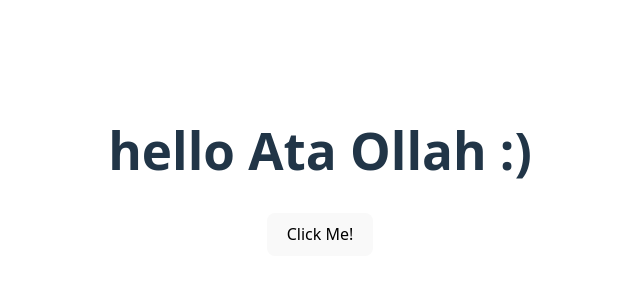
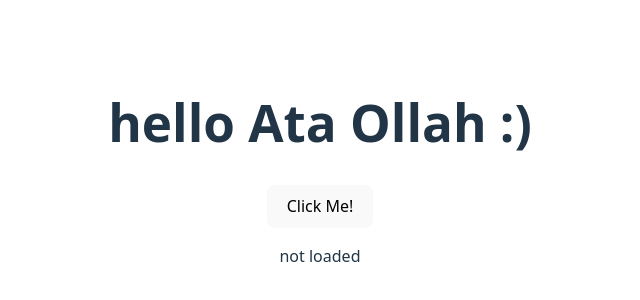
Before and after one commit to Atavagheffar/my-react-app-with-vite, a React (Vite) app: page / in a window 1280 px wide. Shown: the part 228-528 px from the top of the page, without its empty margins (320-960 px from the left). Built offline with nearby package versions, Linux system fonts and the light colour scheme.

Commit message:
start working with state's

```diff
--- a/src/Components/home/Main.jsx
+++ b/src/Components/home/Main.jsx
@@ -1,12 +1,20 @@
+import { useState } from "react";
 import CourseBox from "./CourseBox";
 import CourseList from "./CourseList";
+
 export default function Main() {
+  const [message, setMessage] = useState("not loaded");
+
   const clickHandler = () => {
-    console.log("clickkkkkkkkkkkkkkkkk :)");
+    // console.log("clickkkkkkkkkkkkkkkkk :)");
+    setMessage("loading ....");
   };
+  console.log(message);
+
   return (
     <div>
       <button onClick={clickHandler}>Click Me!</button>
+      <p>{message}</p>
     </div>
   );
 }
```
